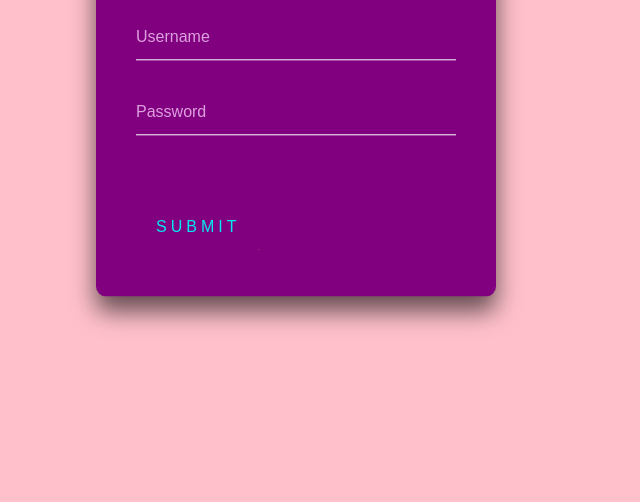
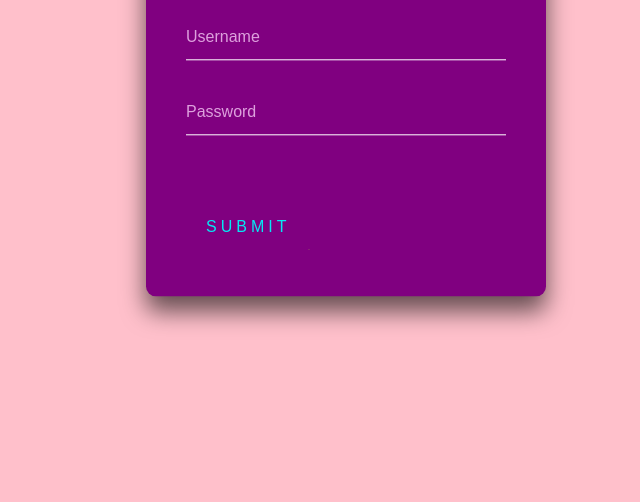
Before and after one commit to Omkarrpatil123/1st-project, a plain HTML site: page index.html in a window 1280 px wide. Shown: the part 298-800 px from the top of the page, without its empty margins (434-1074 px from the left). Drawn offline with nearby package versions, Linux system fonts and the light colour scheme.

Commit message:
sized updated

```diff
--- a/index.html
+++ b/index.html
@@ -5,7 +5,7 @@
     <meta name="viewport" content="width=device-width, initial-scale=1">
     <title> SKILLHUB PWA</title>
     <link href="https://cdn.jsdelivr.net/npm/bootstrap@5.2.0-beta1/dist/css/bootstrap.min.css" rel="stylesheet">
-  <link rel="manifest" href="manifest.json">
+  <!-- <link rel="manifest" href="manifest.json"> -->
   <style>
     html{
     height: 100%;
@@ -22,7 +22,7 @@ body{
     top: 50%;
     width: 400px;
     padding: 40px;
-    right: 150px;
+    right: 100px;
     transform: translate(-50%,-50%);
     background-color: purple;
     box-sizing: border-box;
```
